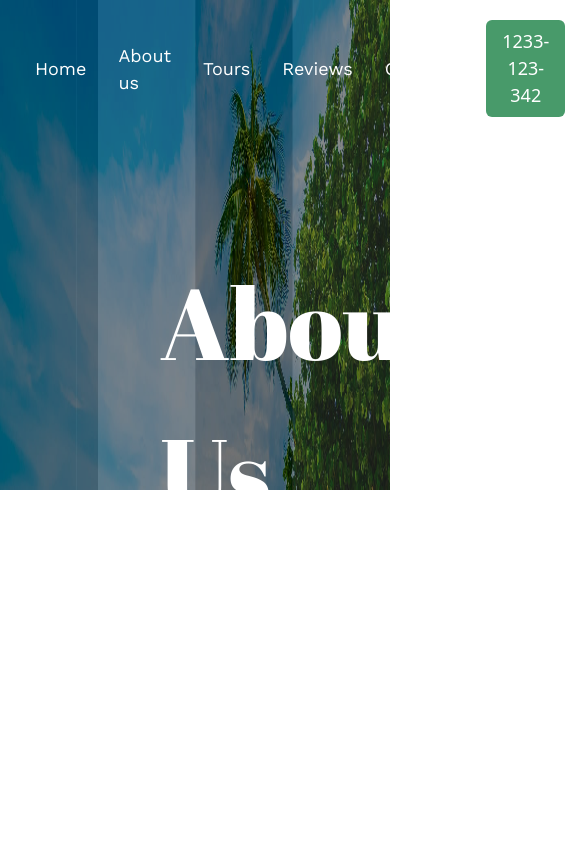
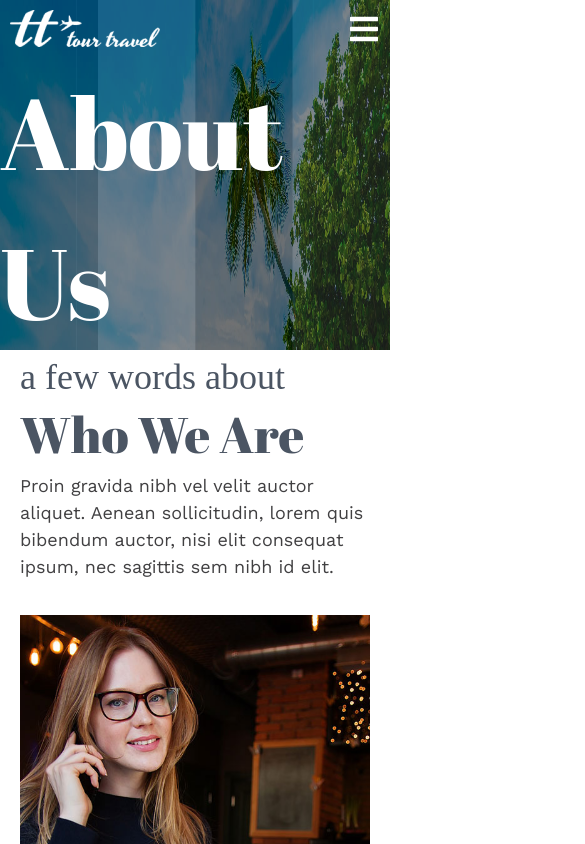
Before and after one commit to iamHarshvardhan10/frontend-travel-agency-website, a React (Vite) app: page /about in a window 390 px wide. Shown: the top 844 px of the page, 585 px wide, since content can reach past the window. Built offline with nearby package versions, Linux system fonts and the light colour scheme; a web font is replaced by a local one.

Commit message:
complete responsivness for all devices

```diff
--- a/src/components/About.jsx
+++ b/src/components/About.jsx
@@ -10,35 +10,35 @@ const About = () => {
   return (
     <div>
       <div className="absolute top-0 -z-10">
-        <img src={aboutBanner} alt="" className="h-[490px]" />
+        <img src={aboutBanner} alt="" className="lg:w-full sm:h-[490px] max-sm:h-[350px]" />
       </div>
       <div>
         <img
           src={front}
           alt=""
-          className="w-full h-[490px] absolute opacity-55 top-0 -z-10"
+          className="w-full sm:h-[490px] max-sm:h-[350px] absolute opacity-55 top-0 -z-10"
         />
       </div>
-      <h1 className="mx-[160px] my-[130px] text-[100px] text-white">
+      <h1 className="lg:mx-[160px] lg:my-[130px] text-[100px] text-white sm:mx-[50px] sm:my-[120px]">
         About Us
       </h1>
 
-      <div className="mx-[171px] mt-[300px] mb-[100px]">
+      <div className="lg:mx-[171px] lg:mt-[300px] lg:mb-[100px] sm:mx-[50px] sm:mt-[250px] max-sm:mx-[20px]">
         <p className="text-4xl font-handwriting text-gray-600">
           a few words about
         </p>
-        <h1 className="text-[75px] text-gray-600">Who We Are</h1>
-        <p className="font-workSans text-[#414042] w-[70%] text-[18px]">
+        <h1 className="lg:text-[75px] sm:text-[100px] max-sm:text-[50px] text-gray-600">Who We Are</h1>
+        <p className="font-workSans text-[#414042] lg:w-[70%] sm:w-[100%] text-[18px]">
           Proin gravida nibh vel velit auctor aliquet. Aenean sollicitudin,
           lorem quis bibendum auctor, nisi elit consequat ipsum, nec sagittis
           sem nibh id elit.
         </p>
 
-        <div className="flex items-center gap-[75px]">
+        <div className="lg:flex lg:items-center gap-[75px]">
           <img
             src={aboutImage}
             alt=""
-            className="w-[510px] h-[684px] mt-[35px]"
+            className="lg:w-[510px] lg:h-[684px] mt-[35px] sm:w-[810px] sm:h-[500px]"
           />
 
           <div className="flex flex-col items-center text-[#414042]">
@@ -64,12 +64,12 @@ const About = () => {
         </div>
       </div>
       <div className="parllaxImg">
-        <div className="absolute mx-[171px] -mt-[100px] px-[50px] py-[75px] bg-[#48a9a6]">
+        <div className="absolute lg:mx-[171px] -mt-[100px] px-[50px] py-[75px] bg-[#48a9a6] max-sm:flex max-sm:flex-col max-sm:px-[25px] max-sm:py-[25px]">
           <p className="text-[32px] font-handwriting text-white">
             we hope you share our
           </p>
-          <h1 className="text-[75px] text-white">Mission & Vision</h1>
-          <p className="text-[18px] font-workSans text-white mt-[25px] w-[95%]">
+          <h1 className="sm:text-[75px] text-white max-sm:text-[40px]">Mission & Vision</h1>
+          <p className="text-[18px] font-workSans text-white mt-[25px] lg:w-[95%]">
             Lorem ipsum dolor sit amet, consectetur adipisicing elit, sed do
             eiusmod tempor incididunt ut labore et dolore magna aliqua. Ut enim
             ad minim veniam, quis nostrud exercitation ullamco laboris nisi ut
@@ -78,21 +78,21 @@ const About = () => {
             pariatur. Excepteur sint occaecat cupidatat non proident, sunt in
             culpa qui officia deserunt mollit anim id est laborum.
           </p>
-          <p className="text-[18px] font-workSans text-white mt-[40px] w-[95%]">
+          <p className="text-[18px] font-workSans text-white mt-[40px] lg:w-[95%]">
             Sed non mauris vitae erat consequat auctor eu in elit. Class aptent
             taciti sociosqu ad litora torquent per conubia nostra, per inceptos
             himenaeos. Mauris in erat justo. Nullam ac urna eu felis dapibus
             condimentum sit amet a augue. Sed non neque elit. Sed ut imperdiet
             nisi. Proin condimentum fermentum nunc.
           </p>
-          <p className="text-[18px] font-workSans text-white mt-[40px] font-semibold w-[95%]">
+          <p className="text-[18px] font-workSans text-white mt-[40px] font-semibold lg:w-[95%]">
             Proin avida nibh vel velit auctor aliquet. Aenean sollicitudin,
             lorem quis bibendum auctor, nisi elit consequat ipsum, nec sagittis
             sem nibh id elit.
           </p>
         </div>
       </div>
-      <div className="flex items-center mx-[171px] my-[40px]">
+      <div className="lg:flex items-center mx-[171px] my-[40px] max-sm:flex max-sm:flex-col max-sm:mx-[60px] max-sm:mt-[300px]">
           <div className="flex flex-col items-center p-4">
             <span>
               <FaAward className="text-4xl text-[#48a9a6]"/>
--- a/src/components/Contact.jsx
+++ b/src/components/Contact.jsx
@@ -20,18 +20,22 @@ const Contact = () => {
         <img
           src={front}
           alt=""
-          className="w-full h-[550px] absolute opacity-35 top-0 -z-10"
+          className="w-full lg:h-[550px] sm:h-[230px] max-sm:h-[140px] absolute opacity-35 top-0 -z-10"
         />
       </div>
-      <h1 className="mx-[160px] my-[130px] text-[100px] text-white">Contact</h1>
-      <div className="mx-[171px] mt-[300px]">
-        <h1 className="text-[75px] text-gray-700 ">Start Your Journey</h1>
-        <div className="flex items-center justify-between">
+      <h1 className="mx-[160px] lg:my-[130px] max-sm:mx-[20px]  sm:text-[100px] max-sm:text-[50px] text-white">
+        Contact
+      </h1>
+      <div className="lg:mx-[171px] lg:mt-[300px] sm:mx-[20px] sm:mt-[100px] max-sm:mx-[15px] max-sm:mt-[50px]">
+        <h1 className="lg:text-[75px] sm:text-[50px] max-sm:text-[35px] text-gray-700 ">
+          Start Your Journey
+        </h1>
+        <div className="lg:flex items-center justify-between">
           <div>
-            <h1 className="text-[32px] text-gray-600 mt-[50px]">
+            <h1 className="text-[32px] text-gray-600 lg:mt-[50px] max-sm:mt-[10px]">
               Contact or visit us
             </h1>
-            <p className="font-workSans w-[80%]">
+            <p className="font-workSans sm:w-[80%]">
               Lorem ipsum dolor sit amet, consectetur adipiscing elit. Ut elit
               tellus, luctus nec ullamcorper mattis, pulvinar dapibus leo.
             </p>
@@ -81,21 +85,21 @@ const Contact = () => {
             <input
               type="text"
               placeholder="Name"
-              className="w-[585px] p-4 border border-gray-500 outline-none placeholder:font-workSans"
+              className="w-[585px] max-sm:w-[350px] p-4 border border-gray-500 outline-none placeholder:font-workSans"
             />
             <input
               type="email"
               placeholder="Email"
-              className="w-[585px] p-4 border border-gray-500 outline-none placeholder:font-workSans"
+              className="w-[585px] max-sm:w-[350px]  p-4 border border-gray-500 outline-none placeholder:font-workSans"
             />
             <input
               type="text"
               placeholder="Subject"
-              className="w-[585px] p-4 border border-gray-500 outline-none placeholder:font-workSans"
+              className="w-[585px] max-sm:w-[350px]  p-4 border border-gray-500 outline-none placeholder:font-workSans"
             />
             <textarea
               placeholder="Message"
-              className="w-[585px] h-[120px] p-4 border border-gray-500 outline-none placeholder:font-workSans"
+              className="w-[585px] max-sm:w-[350px]  h-[120px] p-4 border border-gray-500 outline-none placeholder:font-workSans"
             ></textarea>
             <button className="w-[185px] h-[43] text-white px-4 py-2 uppercase font-sans bg-[#4ca0af]">
               Send Message
@@ -103,7 +107,12 @@ const Contact = () => {
           </div>
         </div>
       </div>
-      <iframe src="https://www.google.com/maps/embed?pb=!1m18!1m12!1m3!1d205265.84004139755!2d-74.15164345115979!3d40.70875509269342!2m3!1f0!2f0!3f0!3m2!1i1024!2i768!4f13.1!3m3!1m2!1s0x89c24fa5d33f083b%3A0xc80b8f06e177fe62!2sNew%20York%2C%20NY%2C%20USA!5e0!3m2!1sen!2sin!4v1716883262251!5m2!1sen!2sin" className="w-full h-[350px] mt-[50px]" allowFullScreen="" loading="lazy" ></iframe>
+      <iframe
+        src="https://www.google.com/maps/embed?pb=!1m18!1m12!1m3!1d205265.84004139755!2d-74.15164345115979!3d40.70875509269342!2m3!1f0!2f0!3f0!3m2!1i1024!2i768!4f13.1!3m3!1m2!1s0x89c24fa5d33f083b%3A0xc80b8f06e177fe62!2sNew%20York%2C%20NY%2C%20USA!5e0!3m2!1sen!2sin!4v1716883262251!5m2!1sen!2sin"
+        className="w-full h-[350px] mt-[50px]"
+        allowFullScreen=""
+        loading="lazy"
+      ></iframe>
     </div>
   );
 };
--- a/src/components/Footer.jsx
+++ b/src/components/Footer.jsx
@@ -1,9 +1,9 @@
 const Footer = () => {
   return (
     <div className="bg-[#414042]">
-      <div className="flex items-center justify-around mx-[35px] px-[35px] py-[41px]">
+      <div className="lg:flex lg:items-center lg:flex-row lg:justify-around mx-[35px] px-[35px] py-[41px] max-sm:mx-[20px] sm:flex sm:flex-col sm:items-center sm:gap-6 max-sm:flex max-sm:flex-col max-sm:items-center max-sm:gap-6">
         <h1 className="text-[18px] text-white font-workSans">Copyright © 2024 Travel Agency</h1>
-        <ul className="flex item-center gap-8">
+        <ul className="lg:flex lg:item-center lg:gap-8 sm:flex sm:items-center sm:gap-10 max-sm:flex max-sm:flex-col max-sm:gap-4">
           <li className="text-white font-workSans">Home</li>
           <li className="text-white font-workSans">About Us</li>
           <li className="text-white font-workSans">Tours</li>
--- a/src/components/LatestReview.jsx
+++ b/src/components/LatestReview.jsx
@@ -14,10 +14,10 @@ const LatestReview = () => {
           />
         </div>
         <div className="absolute top-0 lg:mx-[171px] lg:my-[100px] sm:mx-[100px] max-sm:mx-[10px]">
-          <h1 className="text-center font-handwriting lg:text-[32px] sm:text-[36px] text-white">
+          <h1 className="text-center font-handwriting lg:text-[32px] sm:text-[36px] max-sm:text-[36px] text-white">
             our customer love us
           </h1>
-          <h1 className="text-center lg:text-[75px] sm:text-[42px] text-white">Latest Reviews</h1>
+          <h1 className="text-center lg:text-[75px] sm:text-[42px] max-sm:text-[36px] text-white">Latest Reviews</h1>
 
           <div className="lg:grid lg:grid-cols-2 lg:mt-[80px] md:flex md:flex-col ">
             {sliceReview.map((review, index) => (
@@ -27,7 +27,7 @@ const LatestReview = () => {
                   index == 2 || index == 4
                     ? "lg:bg-[#4b4b4b] opacity-70"
                     : "lg:bg-[#489a6a] opacity-80 "
-                }  lg:px-[50px] lg:py-[50px] lg:border-none lg:rounded-none lg:mb-0 sm:border max-sm:border sm:px-4 max-sm:p-4 sm:mb-2 max-sm:mb-2 sm:rounded-2xl`}
+                }  lg:px-[50px] lg:py-[50px] lg:border-none lg:rounded-none lg:mb-0 sm:border max-sm:border sm:px-4 max-sm:p-2 sm:mb-2 max-sm:mb-[10px] sm:rounded-2xl`}
               >
                 <p className="text-[18px] text-white font-bold font-workSans mt-[20px]">
                   {review.review}
--- a/src/components/Navbar.jsx
+++ b/src/components/Navbar.jsx
@@ -1,38 +1,78 @@
+import { FaBars, FaTimes } from "react-icons/fa";
 import logo from "../assets/asset 0.png";
 
-import { Link } from "react-router-dom";
+import { Link, useLocation } from "react-router-dom";
+import { useEffect, useState } from "react";
 
 const Navbar = () => {
+  const [menuOpen, setMenuOpen] = useState(false);
+  const location = useLocation();
+  const toggleMenu = () => {
+    setMenuOpen(!menuOpen);
+  };
+  useEffect(() => {
+    const handleScroll = () => {
+      if (menuOpen) {
+        setMenuOpen(false);
+      }
+    };
+
+    window.addEventListener("scroll", handleScroll);
+    return () => {
+      window.removeEventListener("scroll", handleScroll);
+    };
+  }, [menuOpen]);
+
+  useEffect(() => {
+    setMenuOpen(false);
+  }, [location]);
   return (
-    <>
-      <nav className="flex item-center justify-between mt-[20px] mb-0 ml-[35px] mr-[35px]">
-        <Link to="/">
+    <nav className="relative md:flex md:item-center justify-between lg:mt-[20px] md:mb-0 md:ml-[35px] md:mr-[35px] max-sm:ml-[10px] max-sm:mr-[10px] max-sm:mb-[10px] max-sm:mt-[10px] sm:ml-[10px] sm:mr-[10px] sm:mb-[10px] sm:mt-[10px]">
+      <div className="flex items-center justify-between">
+        <Link to="/" className="">
           <img src={logo} alt="logo" />
         </Link>
-        <div className="flex items-center gap-8">
-          <ul className="flex  items-center gap-8">
-            <li className="text-[18px]  text-white  hover:text-[#489a6a] cursor-pointer">
-              <Link to="/" className="font-workSans">Home</Link>
+        <button
+          onClick={toggleMenu}
+          className="text-white md:hidden max-sm:block sm:block"
+        >
+          {menuOpen ? <FaTimes className="text-[32px] text-black" /> : <FaBars className="text-[32px] text-white"  />}
+        </button>
+      </div>
+      <div
+        className={`absolute top-full right-0  w-48  opacity-80 md:w-auto md:static bg-[#48a9a6] shadow-lg md:shadow-none rounded-lg p-4 mt-2 md:mt-0 md:flex md:bg-transparent transition-all duration-300 ${
+          menuOpen ? "block" : "hidden"
+        }`}
+      >
+        <ul className="md:flex md:flex-row  md:items-center md:gap-8 max-sm:flex max-sm:items-center max-sm:flex-col max-sm:gap-4 sm:flex sm:items-center sm:flex-col sm:gap-4">
+          <li className="text-[18px]  md:text-white md:font-normal max-sm:text-black max-sm:font-bold sm:text-black sm:font-bold hover:text-[#489a6a] cursor-pointer">
+            <Link to="/" className="font-workSans">
+              Home
+            </Link>
           </li>
-            <li className="text-[18px]  text-white   hover:text-[#489a6a] cursor-pointer">
-              <Link to="/about" className="font-workSans">About us</Link>
+          <li className="text-[18px]  md:text-white md:font-normal max-sm:text-black max-sm:font-bold sm:text-black sm:font-bold hover:text-[#489a6a] cursor-pointer">
+            <Link to="/about" className="font-workSans">
+              About us
+            </Link>
           </li>
-            <li className="text-[18px]   text-white   hover:text-[#489a6a] cursor-pointer">
-              <Link to="/tour" className="font-workSans">Tours</Link>
+          <li className="text-[18px]   md:text-white md:font-normal max-sm:text-black max-sm:font-bold sm:text-black sm:font-bold  hover:text-[#489a6a] cursor-pointer">
+            <Link to="/tour" className="font-workSans">
+              Tours
+            </Link>
           </li>
-            <li className="text-[18px]  text-white  hover:text-[#489a6a] cursor-pointer">
-              <Link to="/review" className="font-workSans">Reviews</Link>
+          <li className="text-[18px]  md:text-white md:font-normal max-sm:text-black max-sm:font-bold sm:text-black sm:font-bold hover:text-[#489a6a] cursor-pointer">
+            <Link to="/review" className="font-workSans">
+              Reviews
+            </Link>
           </li>
-            <li className="text-[18px]  text-white  hover:text-[#489a6a] cursor-pointer">
-              <Link to="/contact" className="font-workSans">Contact</Link>
+          <li className="text-[18px]  md:text-white md:font-normal max-sm:text-black max-sm:font-bold sm:text-black sm:font-bold hover:text-[#489a6a] cursor-pointer">
+            <Link to="/contact" className="font-workSans">
+              Contact
+            </Link>
           </li>
         </ul>
-          <button className="text-[18px] font-sans text-white  bg-[#489a6a] px-4 py-2  rounded-md">
-            1233-123-342
-          </button>
       </div>
     </nav>
-    </>
   );
 };
 
--- a/src/components/Offers.jsx
+++ b/src/components/Offers.jsx
@@ -29,7 +29,7 @@ const Offers = () => {
               alt=""
               className="w-[350px] lg:h-[500px] sm:h-[300px] object-fill lg:rounded-sm sm:rounded-lg max-sm:rounded-xl"
             />
-            <div className="hover:bg-[#48a9a6] w-[350px] h-[500px] absolute top-0 opacity-60 cursor-pointer"></div>
+            <div className="lg:hover:bg-[#48a9a6] w-[350px] h-[500px] absolute top-0 opacity-60 cursor-pointer"></div>
             <div className="absolute top-0 p-10 cursor-pointer">
               <h1 className="lg:text-[42px] sm:text-[75px] max-sm:text-[35px] font-handwriting text-gray-700 underline">
                 {card.name}
--- a/src/components/Review.jsx
+++ b/src/components/Review.jsx
@@ -13,15 +13,15 @@ const Review = () => {
         <img
           src={front}
           alt=""
-          className="w-full h-[550px] absolute opacity-55 top-0 -z-10"
+          className="w-full lg:h-[550px] sm:h-[230px] max-sm:h-[140px] absolute opacity-55 top-0 -z-10"
         />
       </div>
-      <h1 className="mx-[160px] my-[130px] text-[100px] text-white">Reviews</h1>
-      <div className="mx-[171px] mt-[300px]">
-        <h1 className="text-[75px] text-[#414042] ">What Our Client Say</h1>
-        <div className="flex flex-wrap justify-between">
+      <h1 className="sm:mx-[160px] lg:my-[130px]  sm:text-[100px] max-sm:text-[50px] text-white">Reviews</h1>
+      <div className="lg:mx-[171px] lg:mt-[300px] sm:mx-[20px] sm:mt-[100px] max-sm:mx-[20px]">
+        <h1 className="sm:text-[57px] max-sm:text-[70px] text-[#414042] ">What Our Client Say</h1>
+        <div className="sm:flex sm:flex-wrap sm:items-center  justify-between">
           {review.map((rev) => (
-            <div key={rev.id} className="w-[50%] mt-[50px] mb-[50px]">
+            <div key={rev.id} className="sm:w-[50%] mt-[50px] mb-[50px]">
               <p className="text-[18px] font-workSans text-[#414042] font-bold mt-[10px]">
                 {rev.review}
               </p>
--- a/src/components/Tours.jsx
+++ b/src/components/Tours.jsx
@@ -7,21 +7,21 @@ const Tours = () => {
   return (
     <div>
       <div className="absolute top-0 -z-10">
-        <img src={tourBanner} alt="" />
+        <img src={tourBanner} alt="lg:h-[500px]" />
       </div>
       <div>
         <img
           src={front}
           alt=""
-          className="w-full h-[550px] absolute opacity-35 top-0 -z-10"
+          className="lg:w-full lg:h-[550px] sm:h-0  max-sm:h-0 max-sm:w-0   absolute opacity-35 top-0 -z-10"
         />
       </div>
-      <h1 className="mx-[160px] my-[130px] text-[100px] text-white">Tours</h1>
-      <div className="mx-[171px] mt-[300px]">
-        <h1 className="text-[75px] text-gray-700 ">Top Destination</h1>
-        <div className="flex flex-wrap justify-between">
+      <h1 className="lg:mx-[160px] lg:my-[130px] sm:mx-[100px] sm:my-[60px] max-sm:mx-[20px] sm:text-[100px] max-sm:text-[50px] md:text-white">Tours</h1>
+      <div className="lg:mx-[171px] lg:mt-[300px] sm:mx-[20px] max-sm:mx-[20px] max-sm:mt-[50px]">
+        <h1 className="sm:text-[75px] max-sm:text-[50px] text-gray-700 ">Top Destination</h1>
+        <div className="sm:flex sm:flex-wrap sm:justify-between sm:gap-2">
           {tour.map((tour) => (
-            <div key={tour.id} className="w-[33.33%] mt-[50px] mb-[50px]">
+            <div key={tour.id} className="sm:w-[46%] mt-[50px] mb-[50px]">
               <img src={tour.image} alt="" className="w-[400px] h-[300px]" />
               <h1 className="text-[32px] font-handwriting mt-[35px]">
                 {tour.name}
--- a/src/index.css
+++ b/src/index.css
@@ -44,7 +44,7 @@
   }
 }
 
-@media (max-width:368px){
+@media (max-width:578px){
   .parllaxImg1 {
     width: 100%;
     height: 200vh;
```
Also changed, not shown: src/components/Home.jsx (+4 -4 lines). Lines whose indentation alone changed are shown as unchanged.
